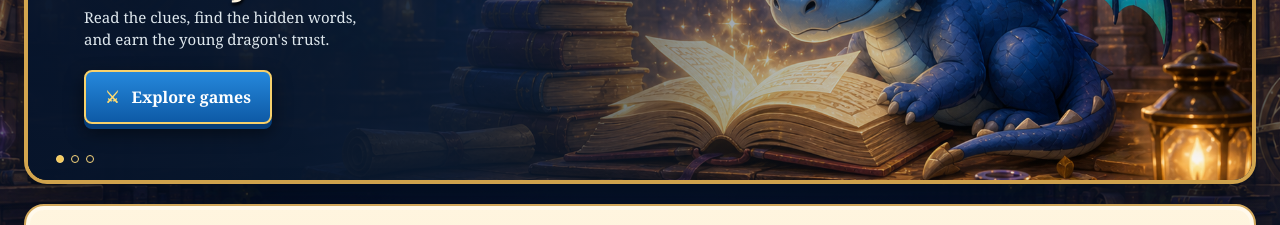
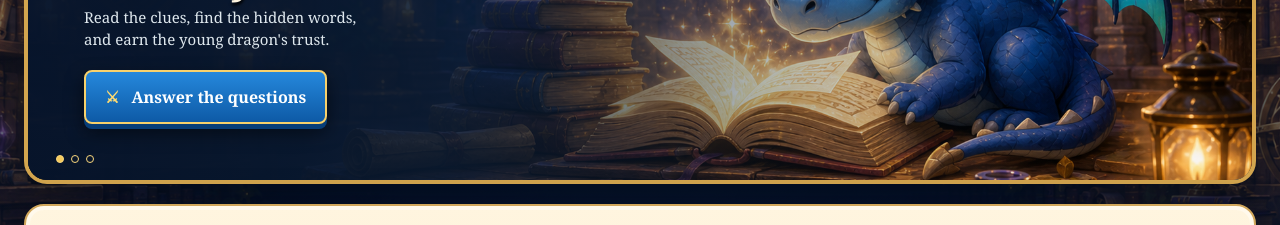
Before and after one commit to eirinia2024-maker/Enchanted_Library, a Next.js app: page / in a window 1280 px wide. Shown: the part 370-595 px from the top of the page. Built offline with nearby package versions, Linux system fonts and the light colour scheme.

Commit message:
Rename dragon quiz button

```diff
--- a/app/page.tsx
+++ b/app/page.tsx
@@ -127,7 +127,7 @@ export default function Home() {
             <small>READING · BEGINNER FRIENDLY</small>
             <h1 id="featured-title">The Dragon&apos;s<br />Library</h1>
             <p>Read the clues, find the hidden words,<br />and earn the young dragon&apos;s trust.</p>
-            <button onClick={() => setShowDragonGate(true)}><span>⚔</span> Explore games</button>
+            <button onClick={() => setShowDragonGate(true)}><span>⚔</span> Answer the questions</button>
           </div>
           <div className="banner-dots" aria-hidden="true"><i /><i /><i /></div>
         </section>
```
